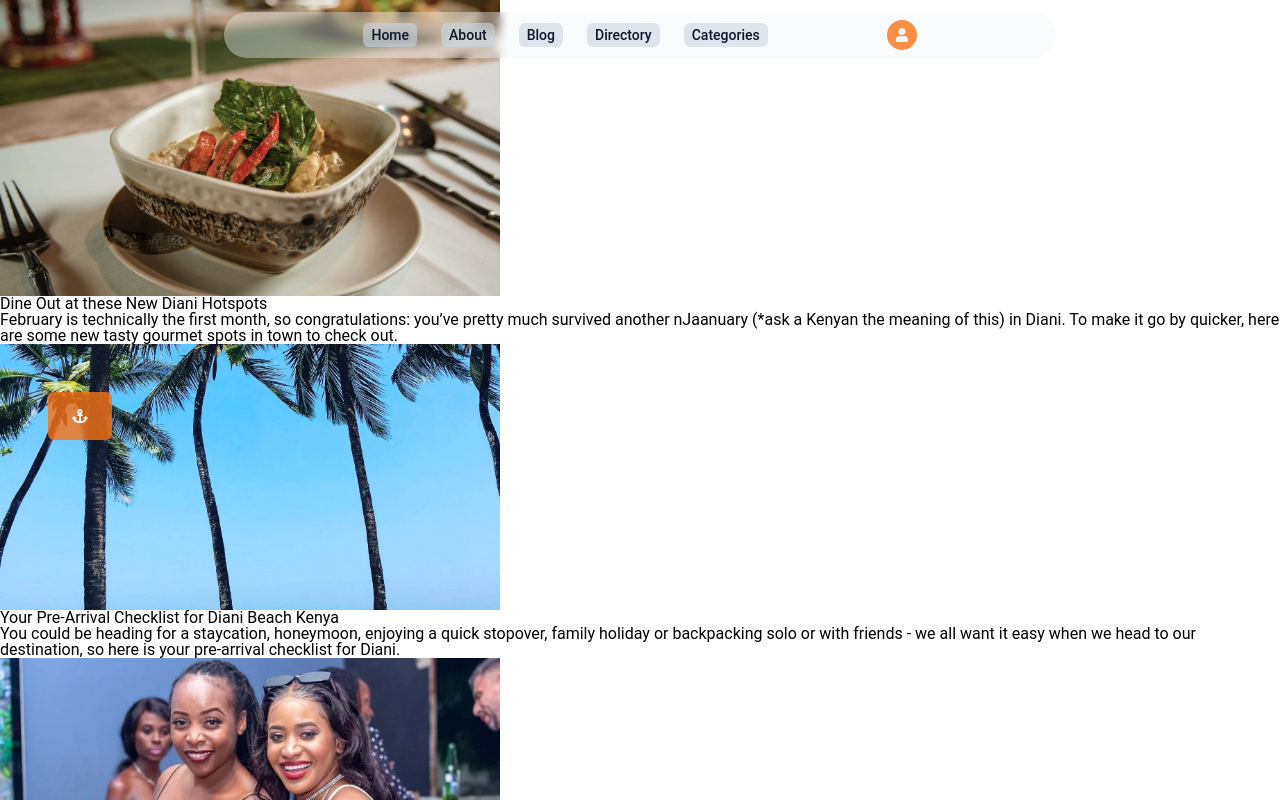
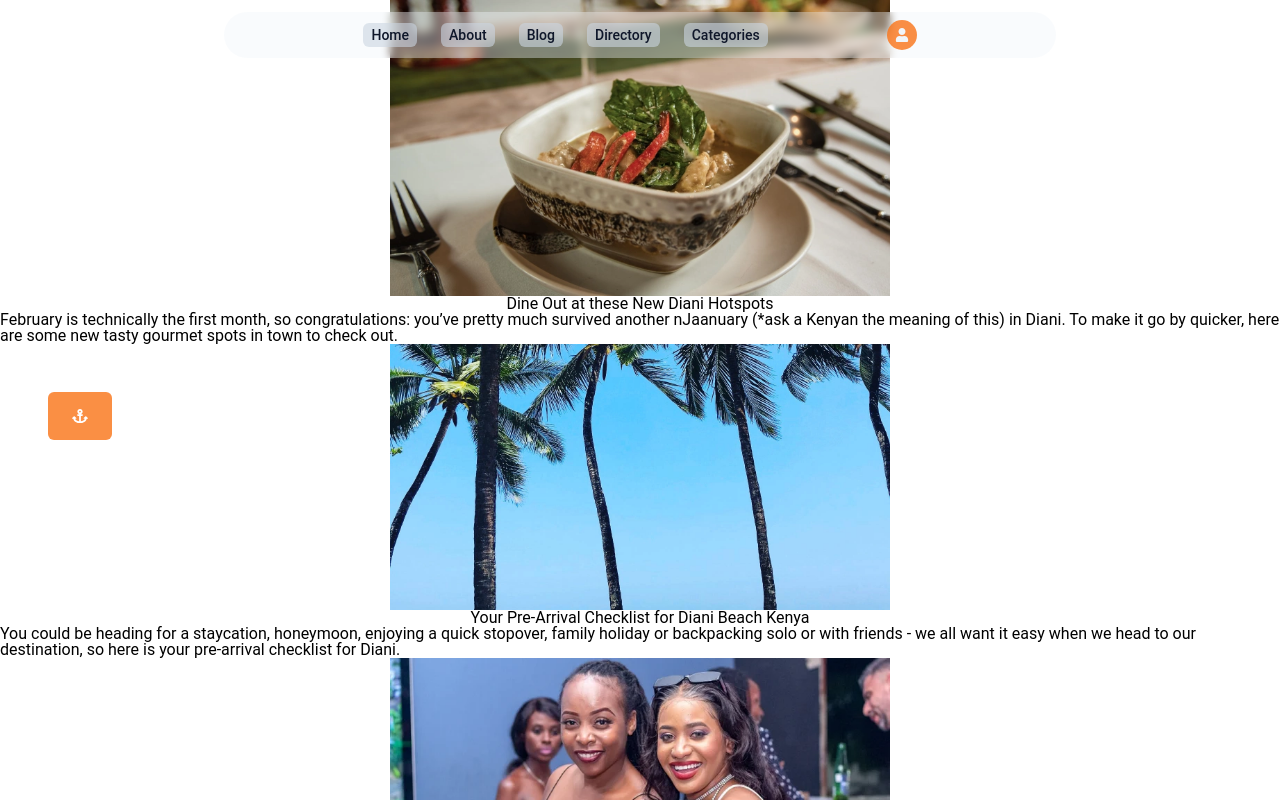
Before and after one commit to MatthewsRicky/travelapp, a Next.js app: page /directory in a window 1280 px wide. Shown: the top 800 px of the page. Built offline with nearby package versions, Linux system fonts and the light colour scheme.

Commit message:
everything centered

```diff
--- a/components/NewBlog.tsx
+++ b/components/NewBlog.tsx
@@ -17,7 +17,8 @@ const NewBlog = ({src, alt, title, description}: blogItems) => {
 
         <div className="flex flex-col items-center justify-center mx-auto w-full">
         {BLOG_SECTION.map((blog)=>(
-          <div key={blog.title}>
+          <div key={blog.title}
+            className="flexCenter flex-col">
 
             <Image src={blog.src} alt={blog.alt} height={500} width={500} />
             <h1>{blog.title}</h1>
```
